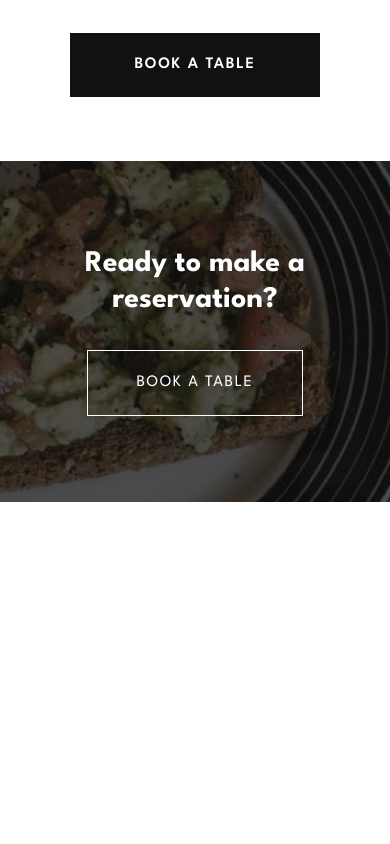
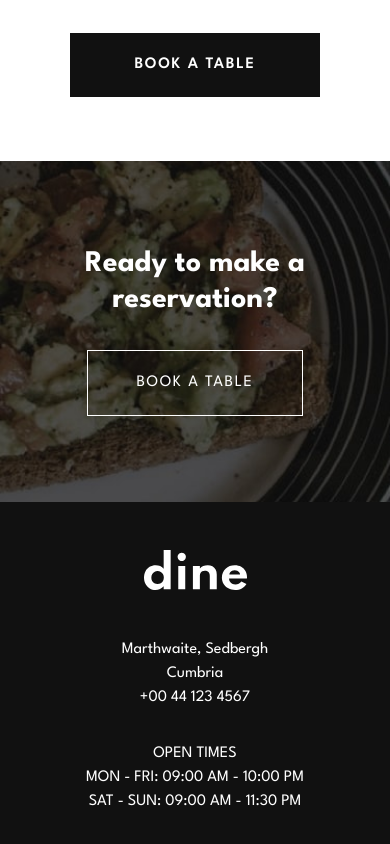
Before and after one commit to AtanasovCode/dine, a React (Vite) app: page / in a window 390 px wide. Shown: the part 4636-5480 px from the top of the page. Before the commit the page ends 5138 px from the top, so only its background shows below. Built offline with nearby package versions, Linux system fonts and the light colour scheme.

Commit message:
created mobile view for footer

```diff
--- /dev/null
+++ b/src/components/homepage/sections/Footer.jsx
@@ -0,0 +1,31 @@
+import logo from '../../../assets/logo.svg';
+
+const Footer = () => {
+    return (
+        <div className="
+            bg-cod-gray text-white flex flex-col items-center justify-center px-6 py-12
+        ">
+            <div className="flex items-center justify-center mb-12">
+                <img
+                    src={logo}
+                    alt="dine logo"
+                />
+            </div>
+
+            <div className="flex flex-col items-center justify-center">
+                <div className="flex flex-col items-center justify-center mb-8">
+                    <div>Marthwaite, Sedbergh</div>
+                    <div>Cumbria</div>
+                    <div>+00 44 123 4567</div>
+                </div>
+                <div className="flex flex-col items-center justify-center">
+                    <div>OPEN TIMES</div>
+                    <div>MON - FRI: 09:00 AM - 10:00 PM</div>
+                    <div>SAT - SUN: 09:00 AM - 11:30 PM</div>
+                </div>
+            </div>
+        </div>
+    );
+}
+
+export default Footer;
--- a/src/routes/Homepage.jsx
+++ b/src/routes/Homepage.jsx
@@ -3,6 +3,7 @@ import Description from "../components/homepage/sections/Description";
 import Highlights from "../components/homepage/sections/Highlights";
 import Family from "../components/homepage/sections/Family";
 import Reservation from "../components/homepage/sections/Reservation";
+import Footer from "../components/homepage/sections/Footer";
 
 const Homepage = () => {
     return (
@@ -12,6 +13,7 @@ const Homepage = () => {
             <Highlights />
             <Family />
             <Reservation />
+            <Footer />
         </div>
     );
 }
```
